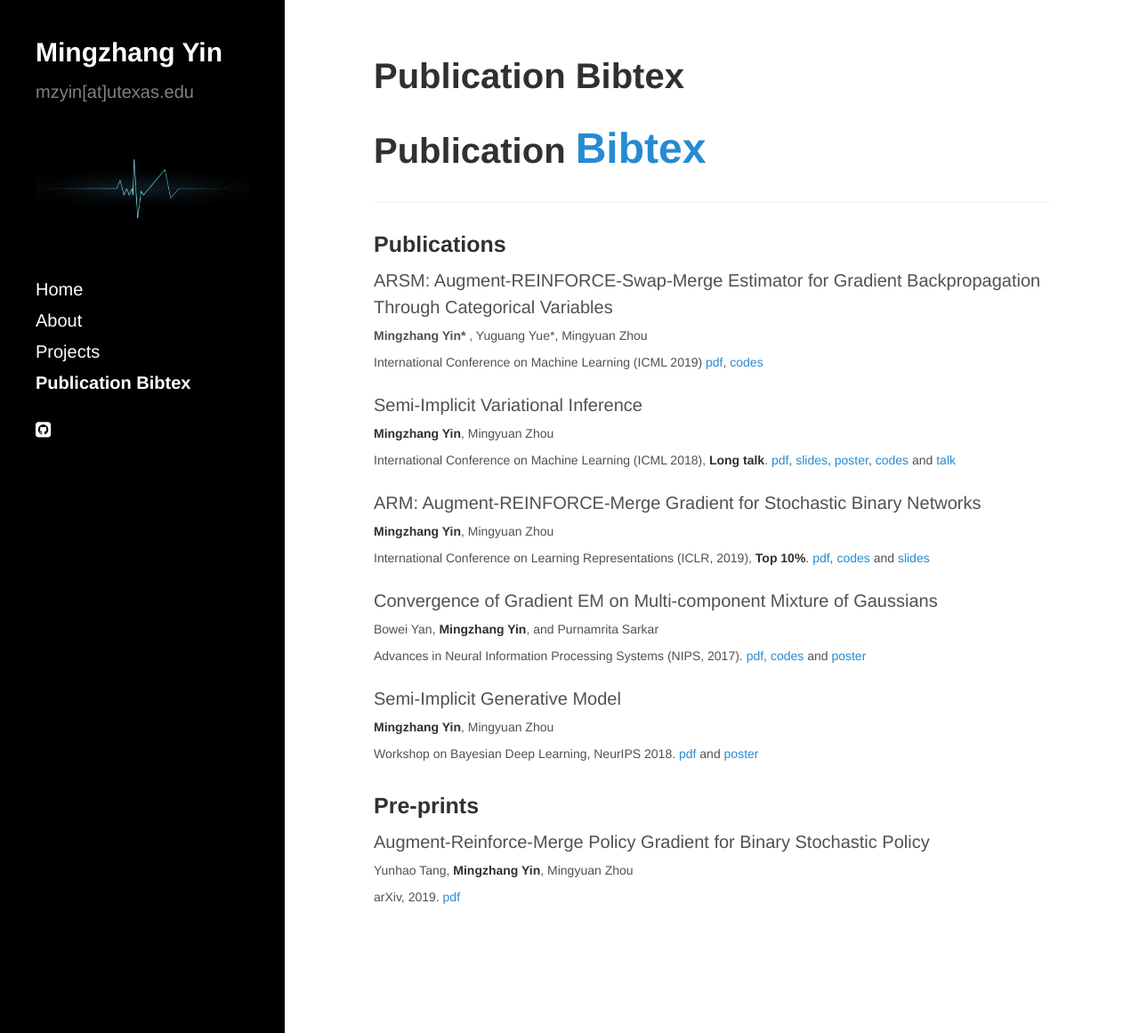
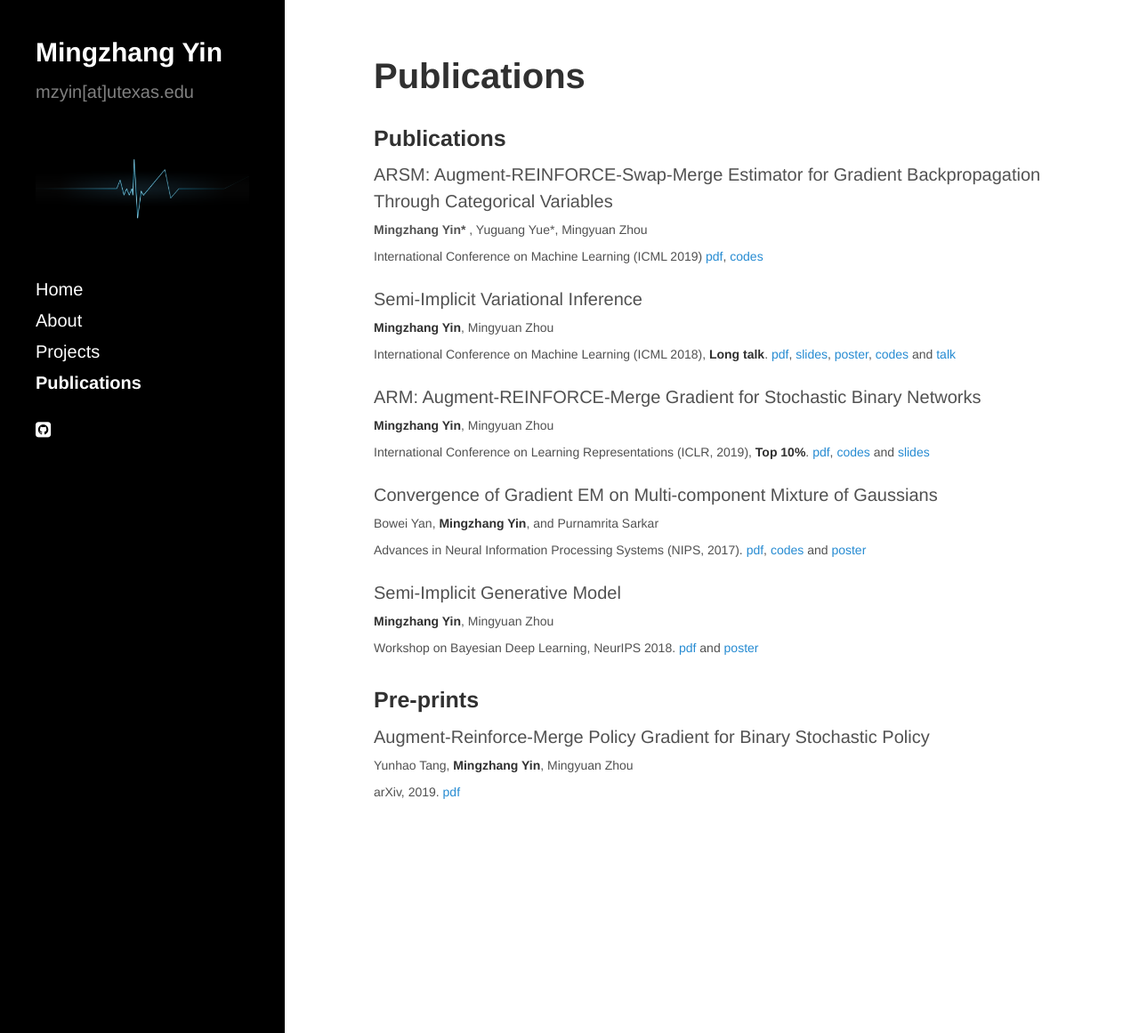
Before and after one commit to mingzhang-yin/mingzhang-yin.github.io, a Jekyll site: the page built from publications.md, in a window 1280 px wide and 1161 px high. Shown: the whole window at 89% size. Built offline with Jekyll 4.4.1, drawn with Linux system fonts in a browser that asks for light colours; nearby versions of some CDN libraries; our own code applies the rules of GitHub Pages for plain Markdown files.

Commit message:
Update publications.md

```diff
--- a/publications.md
+++ b/publications.md
@@ -1,7 +1,4 @@
 
-# Publication [<font size="7">Bibtex</font>](https://mingzhang-yin.github.io/assets/pdfs/reference.bib)
-
-___
 
 ### Publications
 
```
